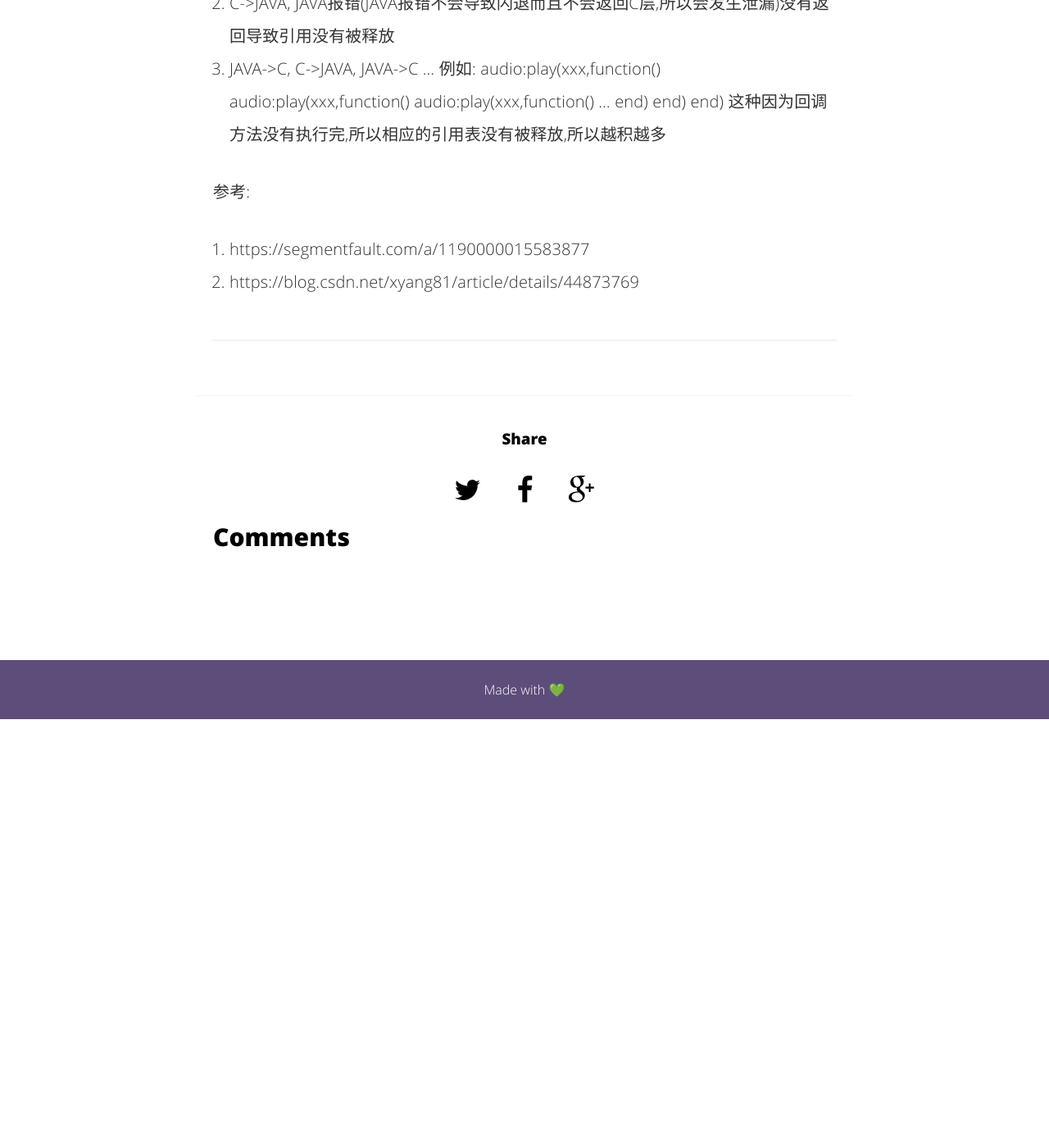
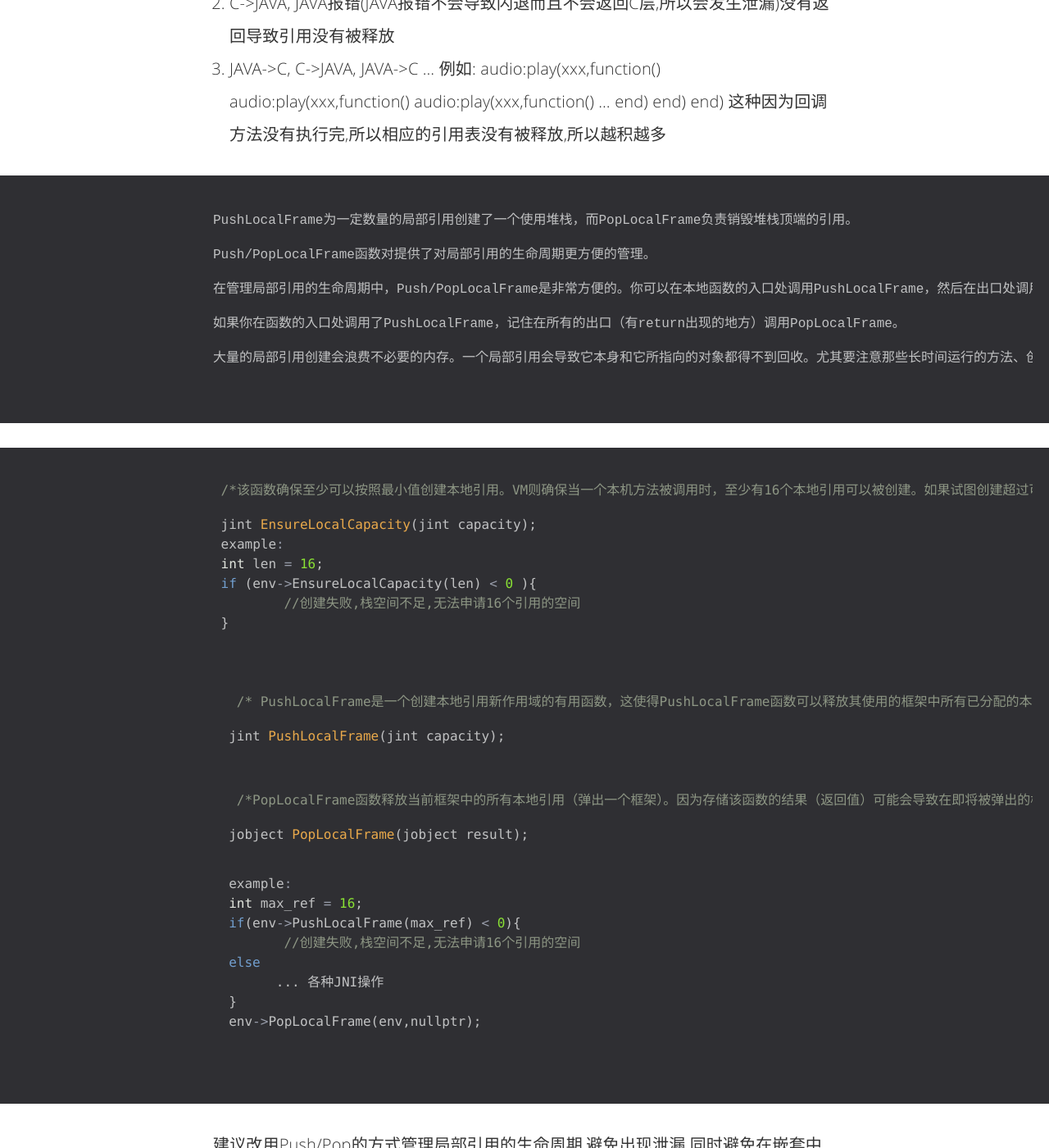
Before and after one commit to QuiQiJingFeng/fyd.github.blog, a Jekyll site: the page built from _posts/2020-09-30-Error.md, in a window 1280 px wide and 1400 px high, scrolled down 1575 px. Shown: the whole window at 82% size. Built offline with Jekyll 4.4.1, drawn with Linux system fonts in a browser that asks for light colours; comment, search, counter and statistics services are not loaded; before the commit the page ends 2452 px from its top, so only the background shows below that; some of the changed text lies outside the part shown.

Commit message:
feat:update

````diff
--- a/_posts/2020-09-30-Error.md
+++ b/_posts/2020-09-30-Error.md
@@ -53,8 +53,123 @@ JNI 引用数量超过最大限制,局部引用表溢出
 	end)
 这种因为回调方法没有执行完,所以相应的引用表没有被释放,所以越积越多
 
+
+```
+PushLocalFrame为一定数量的局部引用创建了一个使用堆栈，而PopLocalFrame负责销毁堆栈顶端的引用。
+
+Push/PopLocalFrame函数对提供了对局部引用的生命周期更方便的管理。
+
+在管理局部引用的生命周期中，Push/PopLocalFrame是非常方便的。你可以在本地函数的入口处调用PushLocalFrame，然后在出口处调用PopLocalFrame，这样的话，在函数对中间任何位置创建的局部引用都会被释放。而且，这两个函数是非常高效的。
+
+如果你在函数的入口处调用了PushLocalFrame，记住在所有的出口（有return出现的地方）调用PopLocalFrame。
+
+大量的局部引用创建会浪费不必要的内存。一个局部引用会导致它本身和它所指向的对象都得不到回收。尤其要注意那些长时间运行的方法、创建局部引用的循环和工具函数，充分得利用Pus/PopLocalFrame来高效地管理局部引用。
+```
+```c
+ /*该函数确保至少可以按照最小值创建本地引用。VM则确保当一个本机方法被调用时，至少有16个本地引用可以被创建。如果试图创建超过可用数量的更多本地引用，将会调用一个FatalError。该函数如果调用成功，则返回零；如果抛出一个OutOfMemoryException,则返回一个负值。*/
+
+ jint EnsureLocalCapacity(jint capacity);
+ example:
+ int len = 16;
+ if (env->EnsureLocalCapacity(len) < 0 ){
+	 //创建失败,栈空间不足,无法申请16个引用的空间
+ }
+
+
+
+
+   /* PushLocalFrame是一个创建本地引用新作用域的有用函数，这使得PushLocalFrame函数可以释放其使用的框架中所有已分配的本地引用。当该函数被调用时，本地引用的最低数量将在本框架中被创建。该函数如果执行成功则返回0，如果由于错误抛出一个OutOfMemoryException，则返回一个负值。*/
+
+  jint PushLocalFrame(jint capacity);
+
+
+
+   /*PopLocalFrame函数释放当前框架中的所有本地引用（弹出一个框架）。因为存储该函数的结果（返回值）可能会导致在即将被弹出的框架中创建一个本地引用，该函数接收一个可以导致引用在当前框架被弹出之后的最高框架中创建的参数。这就确保可以维护一个存储PopLocalFrame函数结果的引用。*/
+
+  jobject PopLocalFrame(jobject result);
+
+
+  example:
+  int max_ref = 16;
+  if(env->PushLocalFrame(max_ref) < 0){
+	 //创建失败,栈空间不足,无法申请16个引用的空间
+  else
+	... 各种JNI操作
+  }
+  env->PopLocalFrame(env,nullptr);
+
+```
+建议改用Push/Pop的方式管理局部引用的生命周期,避免出现泄漏
+同时避免在嵌套中调用
+```c
+jobjectArray getStrings(JNIEnv *env, jobject obj, jint count, jstring sample) {
+    jobjectArray str_array = NULL;
+    jclass cls_string = NULL;
+    jmethodID mid_string_init;
+    jobject obj_str = NULL;
+    const char *c_str_sample = NULL;
+    char buff[256];
+    int i;
+
+    // 保证至少可以创建3个局部引用（str_array，cls_string，obj_str）
+    if ((*env)->EnsureLocalCapacity(env, 3) != JNI_OK) {
+        return NULL;
+    }
+
+    c_str_sample = (*env)->GetStringUTFChars(env, sample, NULL);
+    if (c_str_sample == NULL) {
+        return NULL;
+    }
+
+    cls_string = (*env)->FindClass(env, "java/lang/String");
+    if (cls_string == NULL) {
+        return NULL;
+    }
+
+    // 获取String的构造方法
+    mid_string_init = (*env)->GetMethodID(env, cls_string, "<init>", "()V");
+    if (mid_string_init == NULL) {
+        (*env)->DeleteLocalRef(env,cls_string);
+        return NULL;
+    }
+    obj_str = (*env)->NewObject(env, cls_string, mid_string_init);
+    if (obj_str == NULL) {
+        (*env)->DeleteLocalRef(env,cls_string);
+        return NULL;
+    }
+
+    // 创建一个字符串数组
+    str_array = (*env)->NewObjectArray(env, count, cls_string, obj_str);
+    if (str_array == NULL) {
+         (*env)->DeleteLocalRef(env,cls_string);
+         (*env)->DeleteLocalRef(env,obj_str);
+        return NULL;
+    }
+
+    // 给数组中每个元素赋值
+    for (i = 0; i < count; ++i) {
+        memset(buff, 0, sizeof(buff));   // 初始一下缓冲区
+        sprintf(buff, c_str_sample,i);
+        jstring newStr = (*env)->NewStringUTF(env, buff);
+        (*env)->SetObjectArrayElement(env, str_array, i, newStr);
+    }
+
+    // 释放模板字符串所占的内存
+    (*env)->ReleaseStringUTFChars(env, sample, c_str_sample);
+
+    // 释放局部引用所占用的资源
+    (*env)->DeleteLocalRef(env, cls_string);
+    (*env)->DeleteLocalRef(env, obj_str);
+
+    return str_array;
+}
+```
+
+
 参考:
 1. https://segmentfault.com/a/1190000015583877
 2. https://blog.csdn.net/xyang81/article/details/44873769
 
+
+
 ***
````
